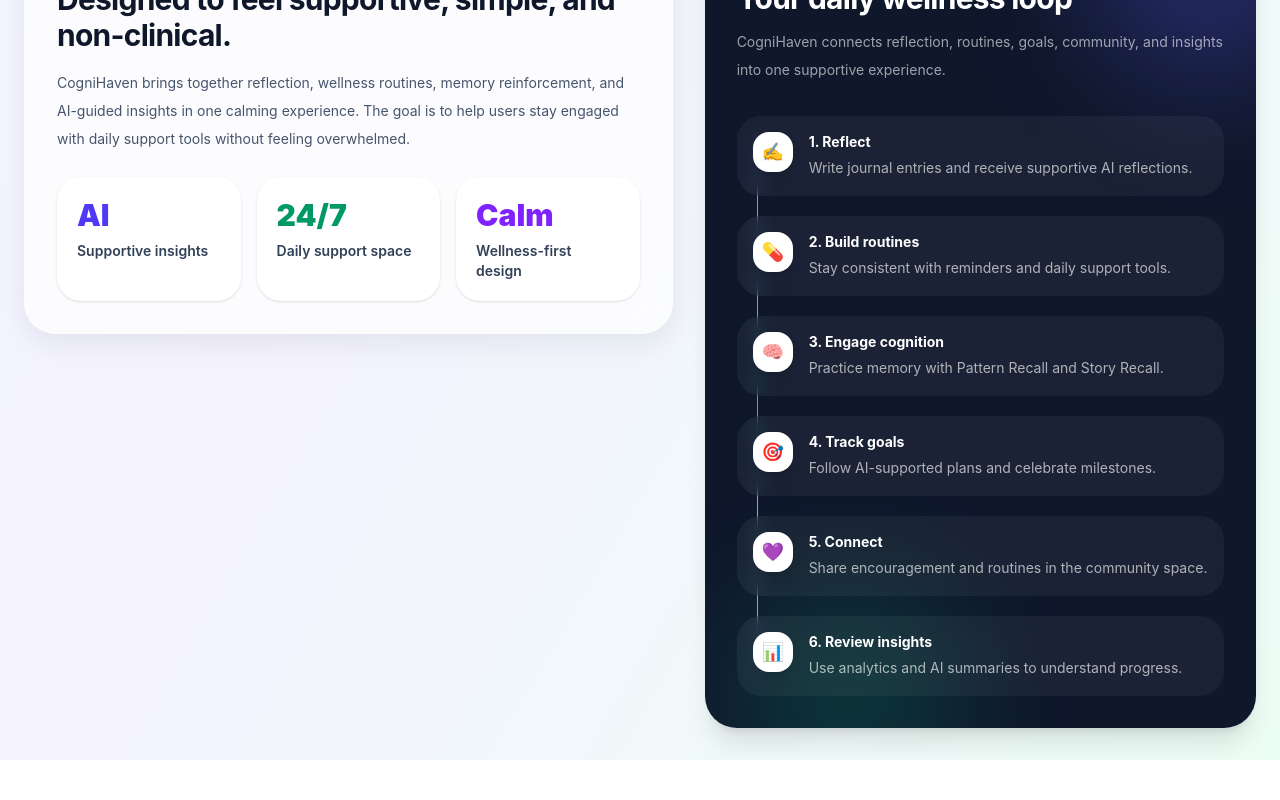
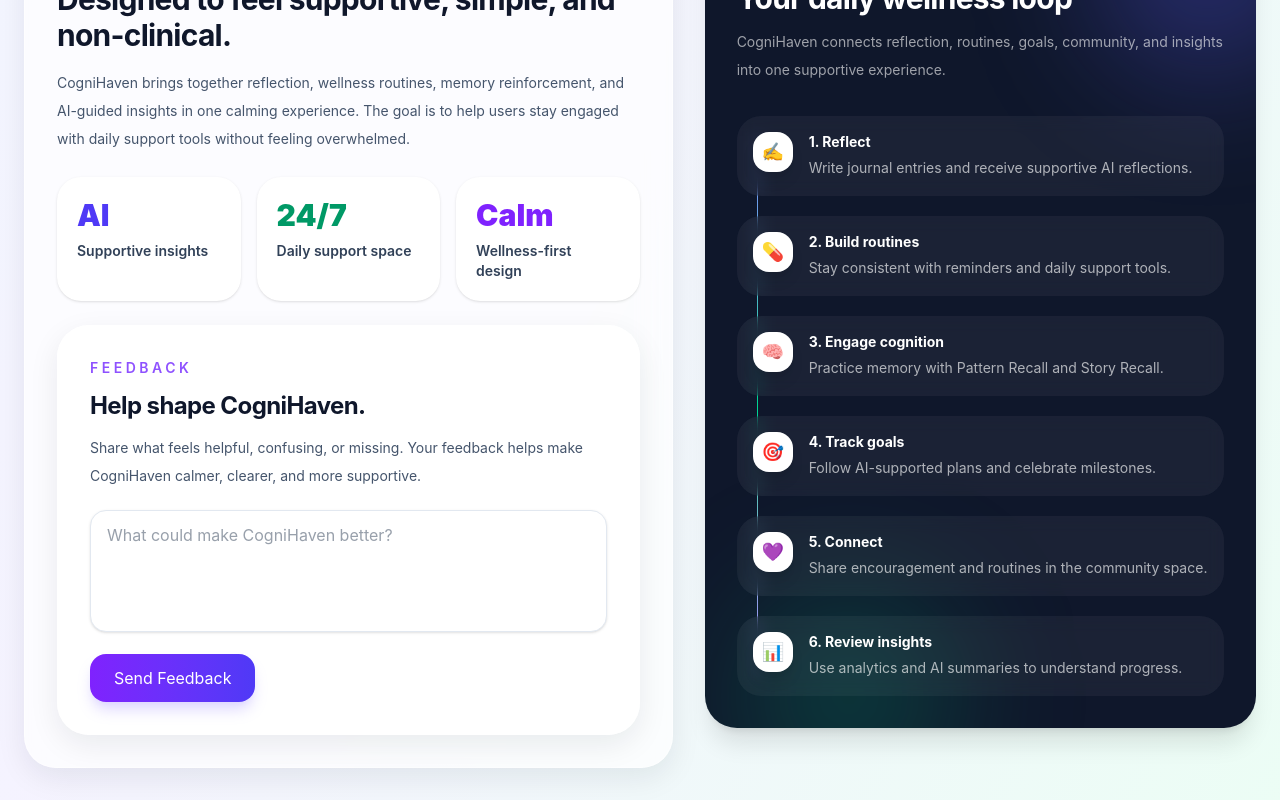
Before and after one commit to dmm-dev228/ai-cognitive-health-app, a React (Vite) app in the folder frontend/: page / in a window 1280 px wide. Shown: the part 1420-2220 px from the top of the page. Before the commit the page ends 2180 px from the top, so only its background shows below. Built offline with nearby package versions, Linux system fonts and the light colour scheme; no server answers.

Commit message:
feat(ui): add reusable feedback card component

```diff
--- a/frontend/src/App.jsx
+++ b/frontend/src/App.jsx
@@ -18,6 +18,7 @@
 import IdleSessionManager from "./components/IdleSessionManager";
 import Navbar from "./components/Navbar";
 import UnifiedNotificationSystem from "./components/UnifiedNotificationSystem";
+import FeedbackCard from "./components/FeedbackCard";
 
 import {
   logoutUser,
@@ -297,7 +298,7 @@
                       ))}
                     </div>
 
-
+<FeedbackCard isDarkMode={isDarkMode} />
                   </div>
 
                     <div className="relative overflow-hidden rounded-[2rem] bg-slate-900 p-8 text-white shadow-xl">
--- /dev/null
+++ b/frontend/src/components/FeedbackCard.jsx
@@ -0,0 +1,75 @@
+import { useState } from "react";
+
+function FeedbackCard({ isDarkMode }) {
+  const [feedbackText, setFeedbackText] = useState("");
+  const [feedbackMessage, setFeedbackMessage] = useState("");
+
+  // Frontend-only feedback for now. Later this can call a backend endpoint.
+  const handleFeedbackSubmit = () => {
+    if (!feedbackText.trim()) {
+      setFeedbackMessage("Please write your feedback first.");
+      return;
+    }
+
+    setFeedbackMessage("Thank you for helping improve CogniHaven.");
+    setFeedbackText("");
+
+    setTimeout(() => {
+      setFeedbackMessage("");
+    }, 3000);
+  };
+
+  return (
+    <div
+      className={`mt-6 rounded-[2rem] p-8 ${
+        isDarkMode
+          ? "border border-white/10 bg-white/10 backdrop-blur-xl"
+          : "glass-card"
+      }`}
+    >
+      <p className="text-sm font-semibold uppercase tracking-[0.25em] text-violet-500">
+        Feedback
+      </p>
+
+      <h3
+        className={`mt-3 text-2xl font-bold tracking-tight ${
+          isDarkMode ? "text-white" : "text-slate-900"
+        }`}
+      >
+        Help shape CogniHaven.
+      </h3>
+
+      <p
+        className={`mt-3 text-sm leading-7 ${
+          isDarkMode ? "text-slate-300" : "text-slate-600"
+        }`}
+      >
+        Share what feels helpful, confusing, or missing. Your feedback helps make
+        CogniHaven calmer, clearer, and more supportive.
+      </p>
+
+      <textarea
+        value={feedbackText}
+        onChange={(e) => setFeedbackText(e.target.value)}
+        placeholder="What could make CogniHaven better?"
+        rows="4"
+        className="mt-5 w-full resize-none rounded-2xl border border-slate-200 bg-white px-4 py-3 text-sm leading-7 text-slate-700 shadow-sm transition focus:border-violet-400 focus:ring-4 focus:ring-violet-100"
+      />
+
+      <button
+        onClick={handleFeedbackSubmit}
+        className="mt-4 rounded-2xl bg-gradient-to-r from-violet-600 to-indigo-600 px-6 py-3 text-sm font-semibold text-white shadow-lg shadow-violet-200 transition hover:-translate-y-0.5 hover:shadow-xl"
+      >
+        Send Feedback
+      </button>
+
+      {feedbackMessage && (
+        <p className="mt-4 rounded-2xl bg-emerald-50 px-4 py-3 text-sm font-semibold text-emerald-700">
+          {feedbackMessage}
+        </p>
+      )}
+    </div>
+  );
+}
+
+export default FeedbackCard;
```
